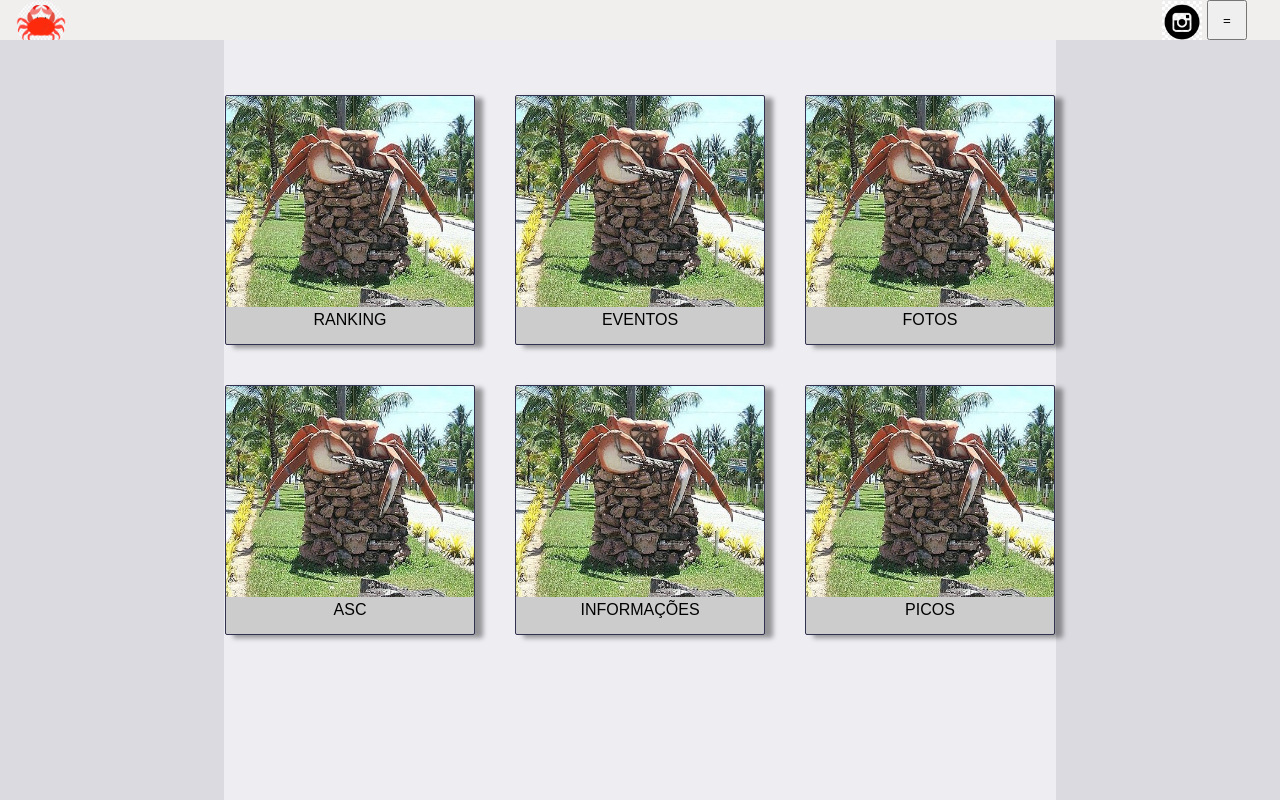
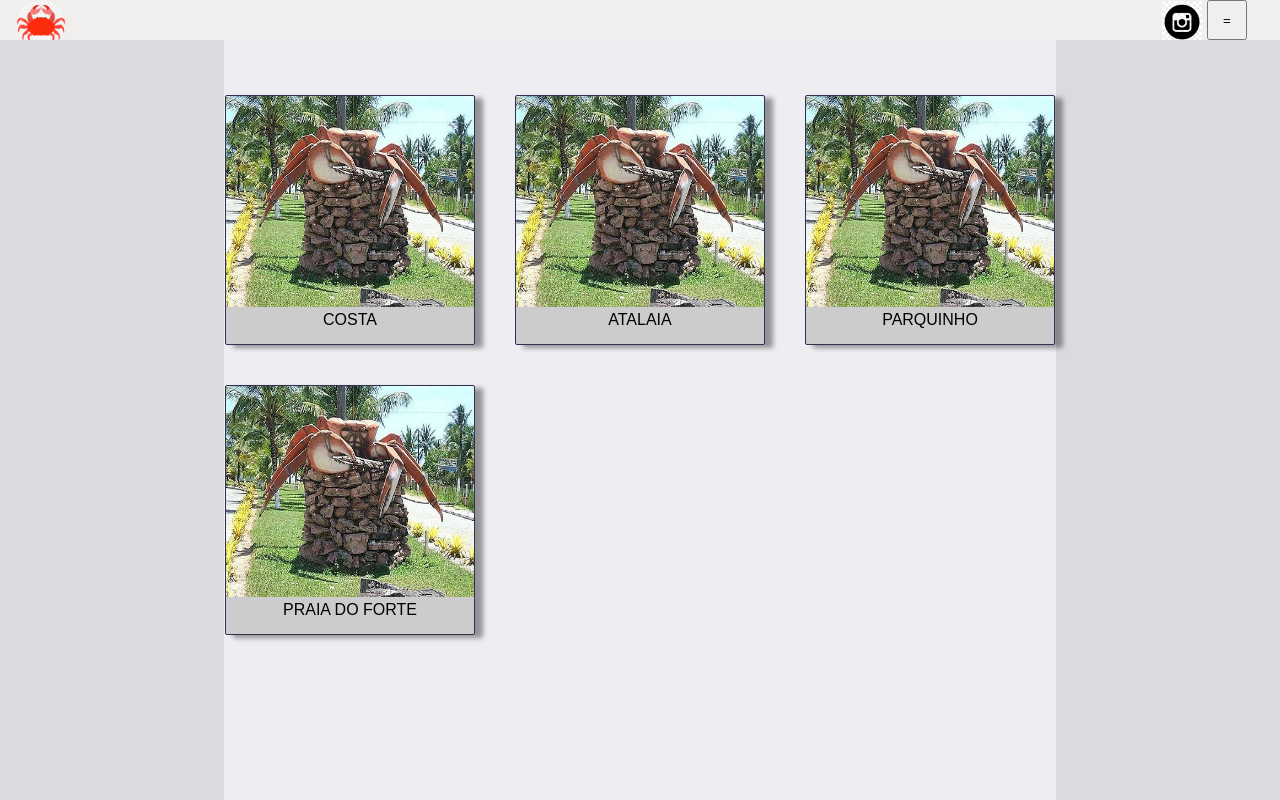
Before and after one commit to Evanjr73/ASC, a Next.js app in the folder my-next-app/: page /picos in a window 1280 px wide. Built offline with nearby package versions, Linux system fonts and the light colour scheme.

Commit message:
retirando pico

```diff
--- a/my-next-app/pages/picos.tsx
+++ b/my-next-app/pages/picos.tsx
@@ -31,31 +31,22 @@ import costa from '../src/img/costa.jpg'
 
                     <div className="categorias" id="cate1">
                                 <Image src={costa} alt= "" className="fotocate"/>
-                        <p>RANKING</p>
+                        <p>COSTA</p>
                     </div>
                     <div className="categorias" id="cate2">
                         <Image src={costa} alt= "" className="fotocate"/>
-                        <p>EVENTOS</p>
+                        <p>ATALAIA</p>
                     </div>
                     <div className="categorias" id="cate3">
                         <Image src={costa} alt= "" className="fotocate"/>
-                        <p>FOTOS</p>
+                        <p>PARQUINHO</p>
                     </div>
 
                     <div className="categorias" id="cate4">
                         <Image src={costa} alt= "" className="fotocate"/>
-                        <p>ASC</p></div>
-                        <div className="categorias" id="cate5">
+                        <p>PRAIA DO FORTE</p></div>
 
-                            <Image src={costa} alt= "" className="fotocate"/>
 
-                            <p>INFORMAÇÕES</p></div>
-                        <div className="categorias" id="cate6">
-
-                            <Image src={costa} alt= "" className="fotocate"/>
-                                PICOS
-
-                </div>
 
             </div>
 </div>
```
